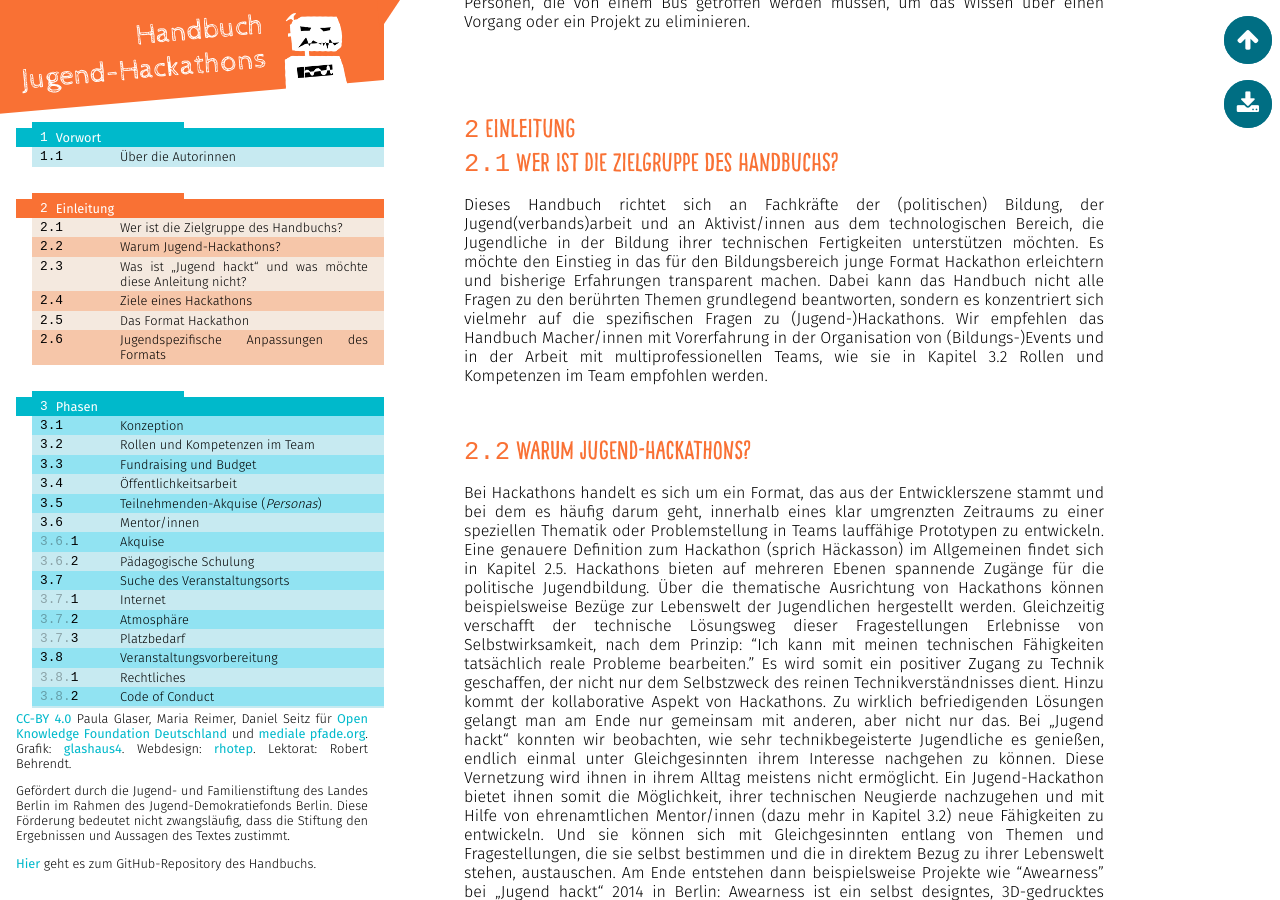
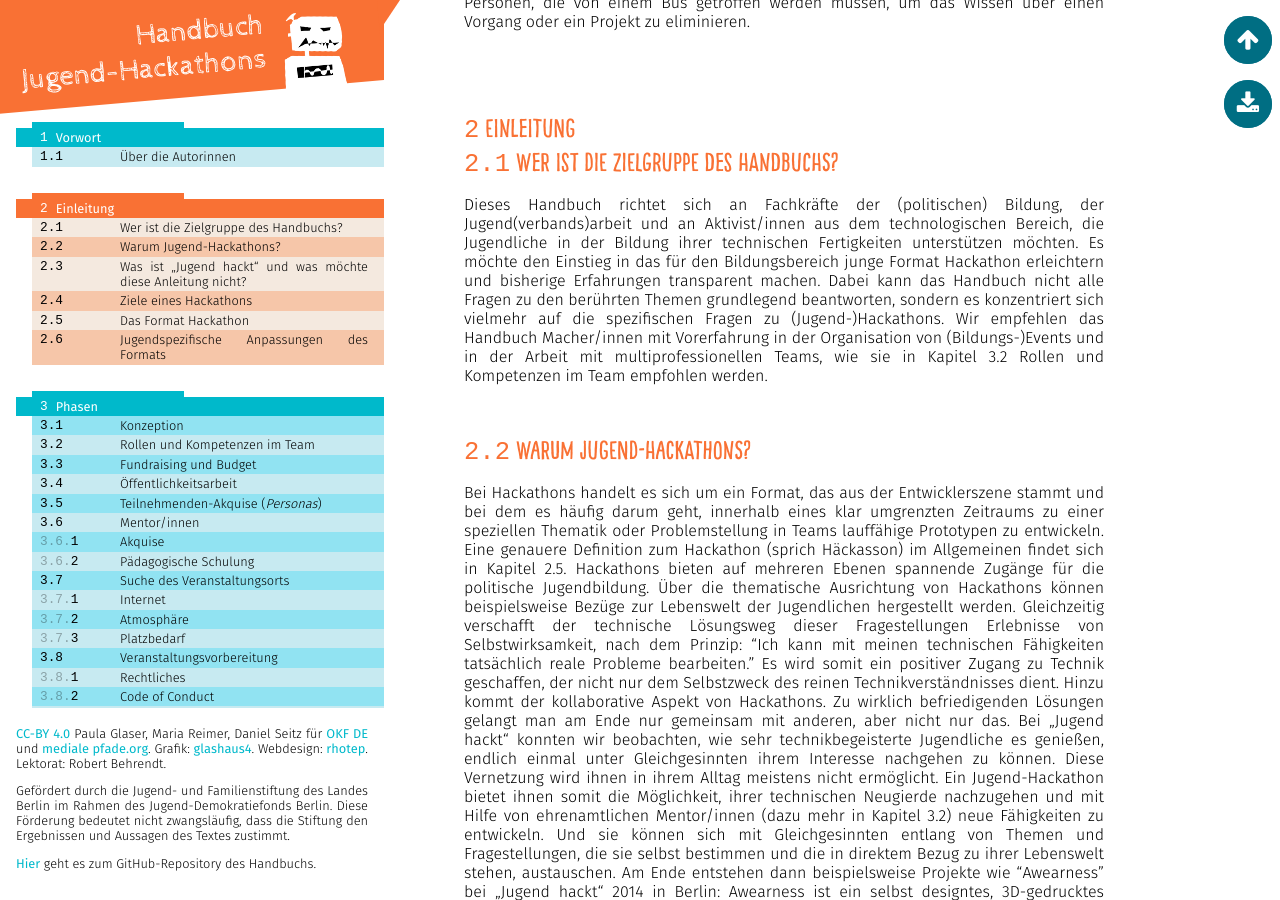
Before and after one commit to Jugendhackt/Handbuch-Jugend-Hackathons, a Jekyll site: the page built from index.md, in a window 1280 px wide and 900 px high, scrolled down 453 px. Built offline with Jekyll 4.4.1, drawn with Linux system fonts in a browser that asks for light colours.

Commit message:
shorten index.md

```diff
--- a/index.md
+++ b/index.md
@@ -3,7 +3,7 @@ layout: complete
 title:	Handbuch Jugend-Hackathons
 ---
 
-[CC-BY 4.0](https://creativecommons.org/licenses/by/4.0/) Paula Glaser, Maria Reimer, Daniel Seitz für [Open Knowledge Foundation Deutschland](http://www.okfn.de) und [mediale pfade.org](http://www.mediale-pfade.org). Grafik: [glashaus4](http://glashaus4.de/). Webdesign: [rhotep](https://github.com/rhotep). Lektorat: Robert Behrendt.
+[CC-BY 4.0](https://creativecommons.org/licenses/by/4.0/) Paula Glaser, Maria Reimer, Daniel Seitz für [OKF DE](http://www.okfn.de) und [mediale pfade.org](http://www.mediale-pfade.org). Grafik: [glashaus4](http://glashaus4.de/). Webdesign: [rhotep](https://github.com/rhotep). Lektorat: Robert Behrendt.
 
 Gefördert durch die Jugend- und Familienstiftung des Landes Berlin im Rahmen des Jugend-Demokratiefonds Berlin. Diese Förderung bedeutet nicht zwangsläufig, dass die Stiftung den Ergebnissen und Aussagen des Textes zustimmt.
 
```
